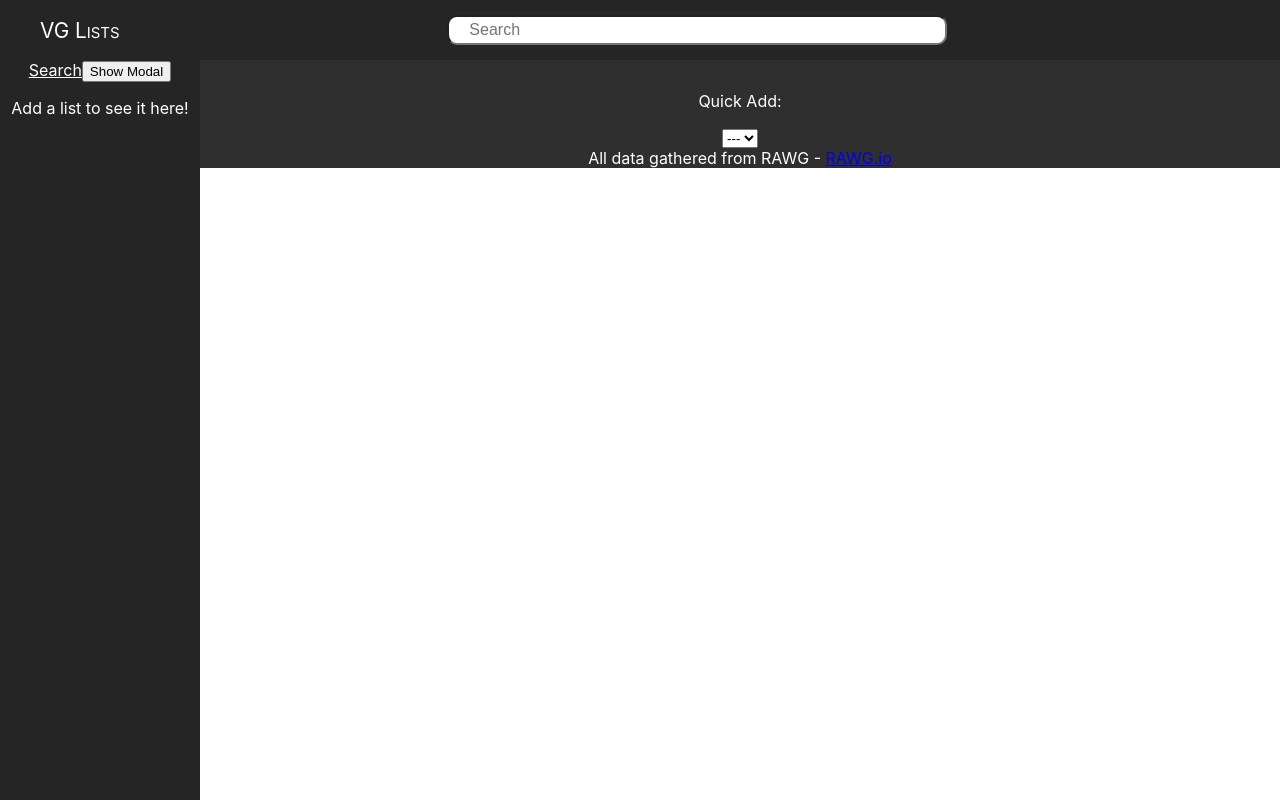
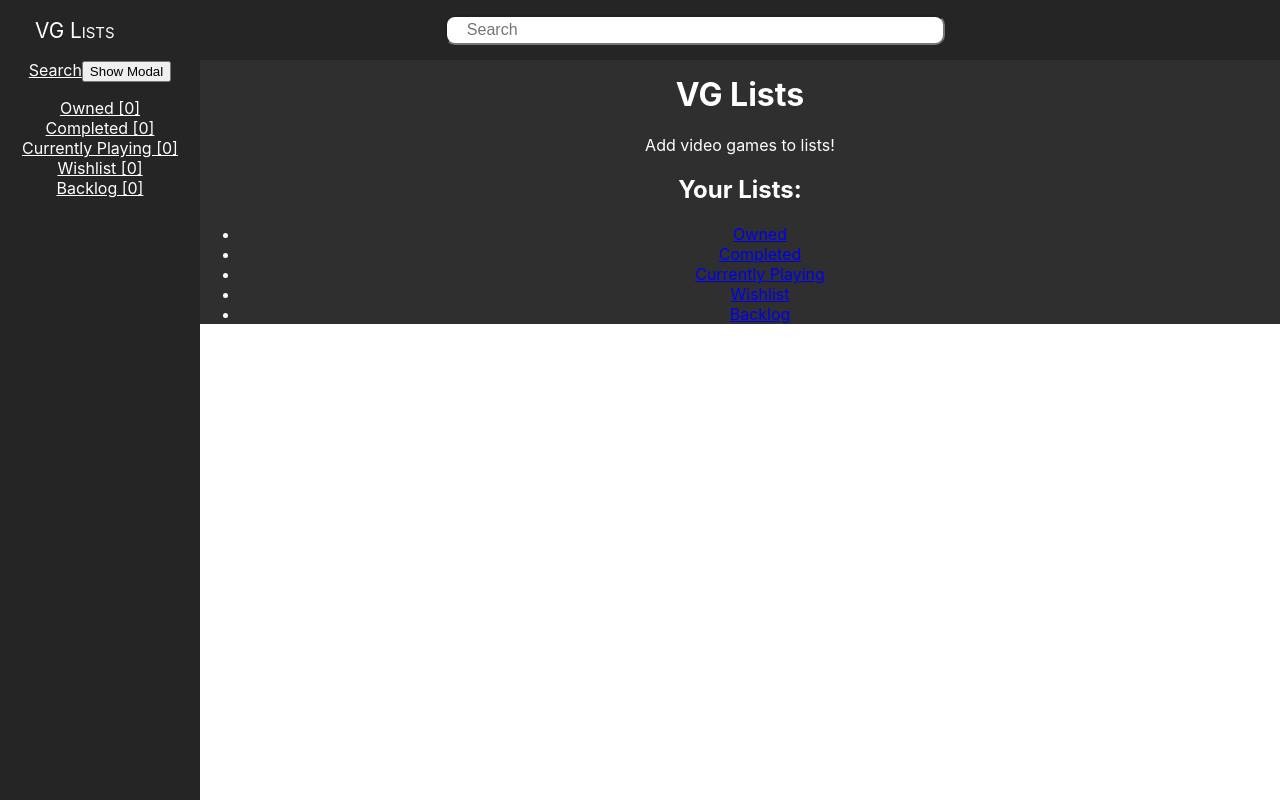
Before and after one commit to Flakari/vg-lists, a React (Create React App) app: page /vg-lists/ in a window 1280 px wide. Built offline with nearby package versions, Linux system fonts and the light colour scheme.

Commit message:
Added homepage and some new initial generic lists if the user has no local storage for the site

```diff
--- a/src/App.js
+++ b/src/App.js
@@ -1,5 +1,6 @@
 import React, { useState, useEffect } from 'react';
 import './App.scss';
+import Home from './components/Home/Home';
 import Sidebar from './components/Sidebar/Sidebar';
 import SearchResults from './components/SearchResults/SearchResults';
 import GameList from './components/GameList/GameList';
@@ -11,7 +12,13 @@ const App = () => {
 	const [searchInput, setSearchInput] = useState('');
   	const [lists, setLists] = useState(
 		window.localStorage && window.localStorage.getItem('lists') ?
-		JSON.parse(window.localStorage.getItem('lists')) : []);
+		JSON.parse(window.localStorage.getItem('lists')) : [
+			{ name: 'Owned', linkRoute: 'owned', contents: [], index: 0 },
+			{ name: 'Completed', linkRoute: 'completed', contents: [], index: 1 },
+			{ name: 'Currently Playing', linkRoute: 'currently-playing', contents: [], index: 2 },
+			{ name: 'Wishlist', linkRoute: 'wishlist', contents: [], index: 3 },
+			{ name: 'Backlog', linkRoute: 'backlog', contents: [], index: 4 }
+		]);
 	const [games, setGames] = useState(
 		window.localStorage && window.localStorage.getItem('games') ?
 		JSON.parse(window.localStorage.getItem('games')) : {});
@@ -19,7 +26,13 @@ const App = () => {
 
 	useEffect(() => {
 		if (window.localStorage && !window.localStorage.getItem('lists')) {
-			window.localStorage.setItem('lists', JSON.stringify([]));
+			window.localStorage.setItem('lists', JSON.stringify([
+				{ name: 'Owned', linkRoute: 'owned', contents: [], index: 0 },
+				{ name: 'Completed', linkRoute: 'completed', contents: [], index: 1 },
+				{ name: 'Currently Playing', linkRoute: 'currently-playing', contents: [], index: 2 },
+				{ name: 'Wishlist', linkRoute: 'wishlist', contents: [], index: 3 },
+				{ name: 'Backlog', linkRoute: 'backlog', contents: [], index: 4 }
+			]));
 		}
 
 		if (window.localStorage && !window.localStorage.getItem('games')) {
@@ -266,6 +279,9 @@ const App = () => {
 				<div id="main-container">
 					<Switch>
 						<Route exact path="/">
+							<Home lists={lists}/>
+						</Route>
+						<Route path="/search">
 							<SearchResults
 								lists={lists}
 								games={games}
--- a/src/components/GameList/GameList.js
+++ b/src/components/GameList/GameList.js
@@ -13,13 +13,10 @@ const GameList = (props) => {
         })[0]);
     }, [props.match, props.lists]);
 
-    useEffect(() => {
-        console.log(listData);
-    }, [listData]);
-
     return (
         <div>
             <h1>{listData.name}</h1>
+            {listData.contents.length === 0 ? <p>There are no games here! Search for games to start filling this list out!</p> : null}
             <ul id="game-list">
                 {[...listData.contents].map(item => {
                     return <GameListItem
--- a/src/components/Header/Header.js
+++ b/src/components/Header/Header.js
@@ -1,6 +1,7 @@
 import React, { useState } from 'react';
 import './Header.scss';
 import Searchbar from '../Searchbar/Searchbar';
+import { Link } from 'react-router-dom';
 
 const Header = (props) => {
     const [showSearch, setShowSearch] = useState(false);
@@ -13,7 +14,7 @@ const Header = (props) => {
         <>
             <header>
                 <button onClick={props.setSidebar}><img src={require("../../images/Hamburger_icon.svg")} alt="Toggle Lists"></img></button>
-                <p>VG Lists</p>
+                <Link to='/'>VG Lists</Link>
                 <div id="search-container">
                     <Searchbar setData={props.setData} />
                 </div>
--- a/src/components/Header/Header.scss
+++ b/src/components/Header/Header.scss
@@ -34,10 +34,16 @@ header {
         }
     }
 
-    > p {
+    > a {
+        text-decoration: none;
         margin: 0 15px;
         font-size: 1.3em;
         font-variant: petite-caps;
+        color: white;
+
+        &:hover {
+            text-shadow: white 0 0 2px;
+        }
     }
 
     input[type=text] {
--- /dev/null
+++ b/src/components/Home/Home.js
@@ -0,0 +1,23 @@
+import React from 'react';
+import { Link } from 'react-router-dom';
+
+const Home = (props) => {
+    return (
+        <div>
+            <h1>VG Lists</h1>
+            <p>Add video games to lists!</p>
+            <h2>Your Lists:</h2>
+            <ul>
+                {props.lists.map(item => {
+                    return (
+                        <li key={item.name}>
+                            <Link to={`/${item.linkRoute}`}>{item.name}</Link>
+                        </li>
+                    );
+                })}
+            </ul>
+        </div>
+    );
+};
+
+export default Home;
--- a/src/components/Searchbar/Searchbar.js
+++ b/src/components/Searchbar/Searchbar.js
@@ -26,7 +26,7 @@ const Searchbar = (props) => {
 		.catch(err => {
 			console.log(err);
 		});
-		props.history.push('/');
+		props.history.push('/search');
     }
 
     const inputChangeHandler = (input) => {
--- a/src/components/Sidebar/Sidebar.js
+++ b/src/components/Sidebar/Sidebar.js
@@ -30,7 +30,7 @@ const Sidebar = (props) => {
     return (
         <>
             <div id="sidebar" className={props.showSidebar ? 'visible' : null}>
-                <Link to={'/'}>Search</Link>
+                <Link to={'/search'}>Search</Link>
                 <button onClick={showModal}>Show Modal</button>
                 {props.lists.length === 0 ? <p>Add a list to see it here!</p> :
                     <>
```
